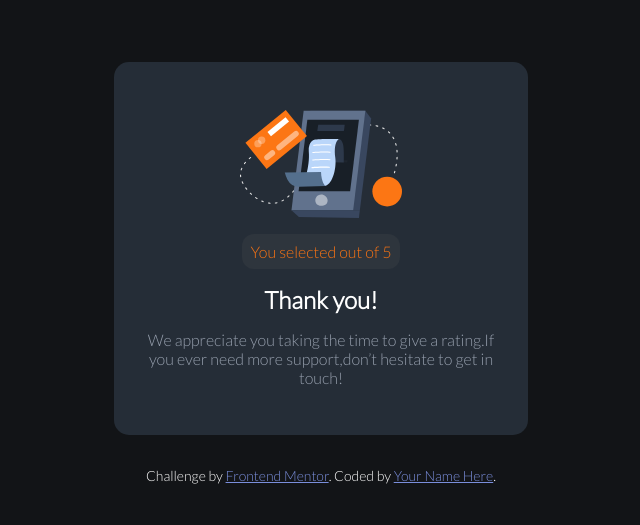
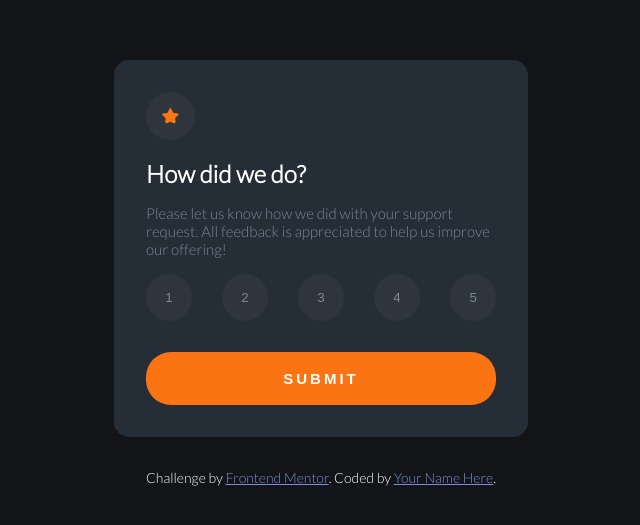
Before and after one commit to 28thOfDec1998/Front-end-practice, a plain HTML site: page interactive-rating-component-main/index.html in a window 1280 px wide. Shown: the part 127-652 px from the top of the page, without its empty margins (319-959 px from the left). Drawn offline with Linux system fonts and the light colour scheme.

Commit message:
add hidden class

```diff
--- a/interactive-rating-component-main/index.html
+++ b/interactive-rating-component-main/index.html
@@ -9,18 +9,17 @@
 
   <title>Frontend Mentor | Interactive rating component</title>
 
-  <!-- Feel free to remove these styles or customise in your own stylesheet 👍 -->
-  <style>
-
-  </style>
 </head>
 <body>
 
   <!-- Rating state start -->
 
-  <div class="rating_card hidden">
+  <div class="rating_card">
+
     <img src="images/icon-star.svg" alt="star">
+
     <h2>How did we do?</h2>
+
     <p>
       Please let us know how we did with your support request. All feedback is appreciated
       to help us improve our offering!
@@ -42,21 +41,19 @@
 
   <!-- Thank you state start -->
 
-  <div class="thanks_card">
+  <div class="thanks_card hidden">
+
     <img src="images/illustration-thank-you.svg" alt="Thanks">
+
     <p class="rate">You selected <!-- Add rating here --> out of 5</p>
+
     <h2>Thank you!</h2>
+
     <p>  We appreciate you taking the time to give a rating.If you ever need more support,don’t hesitate to get in touch!</p>
+
   </div>
 
-
-
-
-
-
-
   <!-- Thank you state end -->
-
 
   <div class="attribution">
     Challenge by <a href="https://www.frontendmentor.io?ref=challenge" target="_blank">Frontend Mentor</a>.
--- a/interactive-rating-component-main/style.css
+++ b/interactive-rating-component-main/style.css
@@ -31,9 +31,7 @@ body{
     background-color: var(--darker_blue);
 }
 
-.hidden{
-    display: none;
-}
+
 
 .rating_card, .thanks_card{
     background-color: var(--dark_blue);
@@ -151,3 +149,7 @@ body{
     color: var(--light_grey);
     margin-bottom: 1rem;
 }
+
+.hidden{
+    display: none;
+}
```
